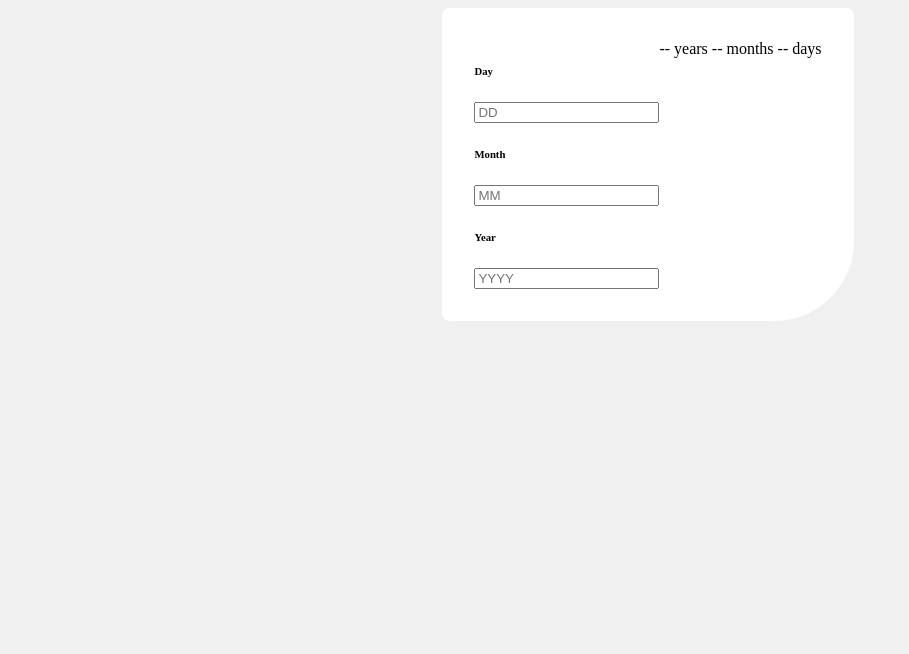
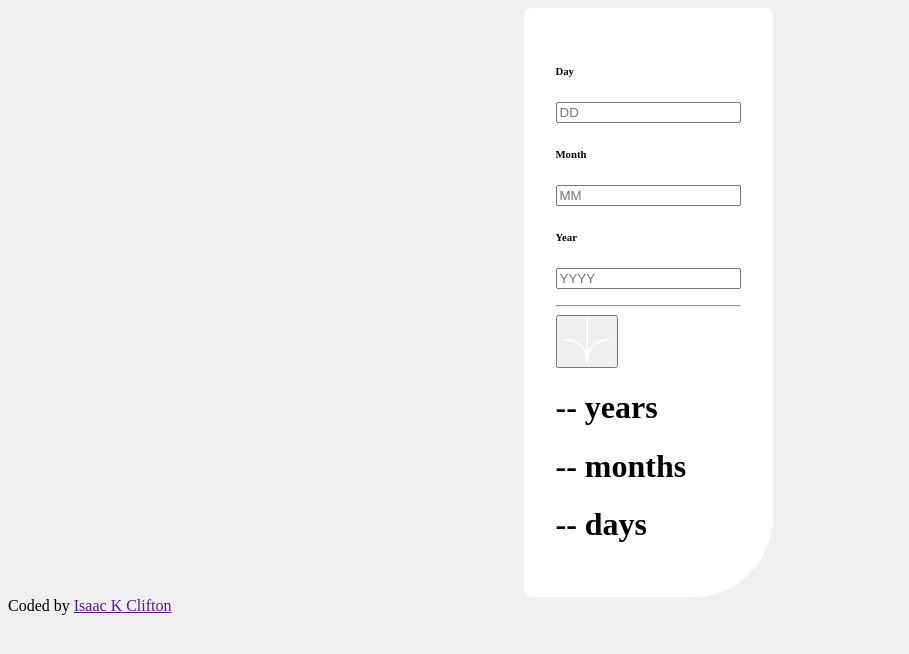
Before and after one commit to TECKERZ101/AgeCalculator, a plain HTML site: page index.html in a window 1280 px wide. Shown: the whole page, without its empty margins (0-909 px from the left). Drawn offline with Linux system fonts and the light colour scheme.

Commit message:
Added error box things

```diff
--- a/index.html
+++ b/index.html
@@ -9,24 +9,38 @@
   <script src="./script.js"></script>
 </head>
 <body>
-  <main>
+  <main class="container">
+    <div class="content">
       <div class="inputSecton">
         <div>
           <h6>Day</h6>
           <input id= "dayInput" type="text" placeholder="DD">
+          <p class="error"></p>
         </div>
         <div>
           <h6>Month</h6>
           <input id="monthInput" type="text" placeholder="MM">
+          <p class="error"></p>
         </div>
         <div>
           <h6>Year</h6>
           <input id="yearInput" type="text" placeholder="YYYY">
+          <p class="error"></p>
         </div>
       </div>
-    -- years
-    -- months
-    -- days
+      <hr>
+      <button id="calculateButton">
+        <img src="./assets/images/icon-arrow.svg" alt="">
+      </button>
+      <div class="result">
+        <h1><span id="yearOut">--</span> years</h1>
+        <h1><span id="monthOut">--</span> months</h1>
+        <h1><span id="dayOut">--</span> days</h1>
+      </div>
+    </div>
   </main>
+  <footer class="attribution">
+    Coded by <a href="">Isaac K Clifton</a>
+  </footer>
 </body>
 </html>
--- a/script.js
+++ b/script.js
@@ -0,0 +1,24 @@
+const dayIn = document.getElementById('dayInput');
+const monthIn = document.getElementById('monthInput');
+const yearIn = document.getElementById('yearInput');
+const dayOut = document.getElementById('dayOut');
+const monthOut = document.getElementById('monthOut');
+const yearOut = document.getElementById('yearOut');
+const calculateButton = document.getElementById('calculateButton');
+const errorStyle = '0.5px solid var(--light-red)';
+
+calculateButton.addEventListener('click', () => {
+    const D = dayIn.value;
+    const M = monthIn.value;
+    const Y = yearIn.value;
+    const birthday = `${Y}-${M}-${D}`;
+
+    if(validateDay() && validateMonth() && validateYear()) {
+        console.log("Done");
+    } else {
+        return;
+    }
+
+    let years = new Date().getFullYear() - new Date(birthday).getFullYear();
+    let months = new Date().getMonth() - new Date(birthday).getMonth
+});
```
Lines whose indentation alone changed are shown as unchanged.
